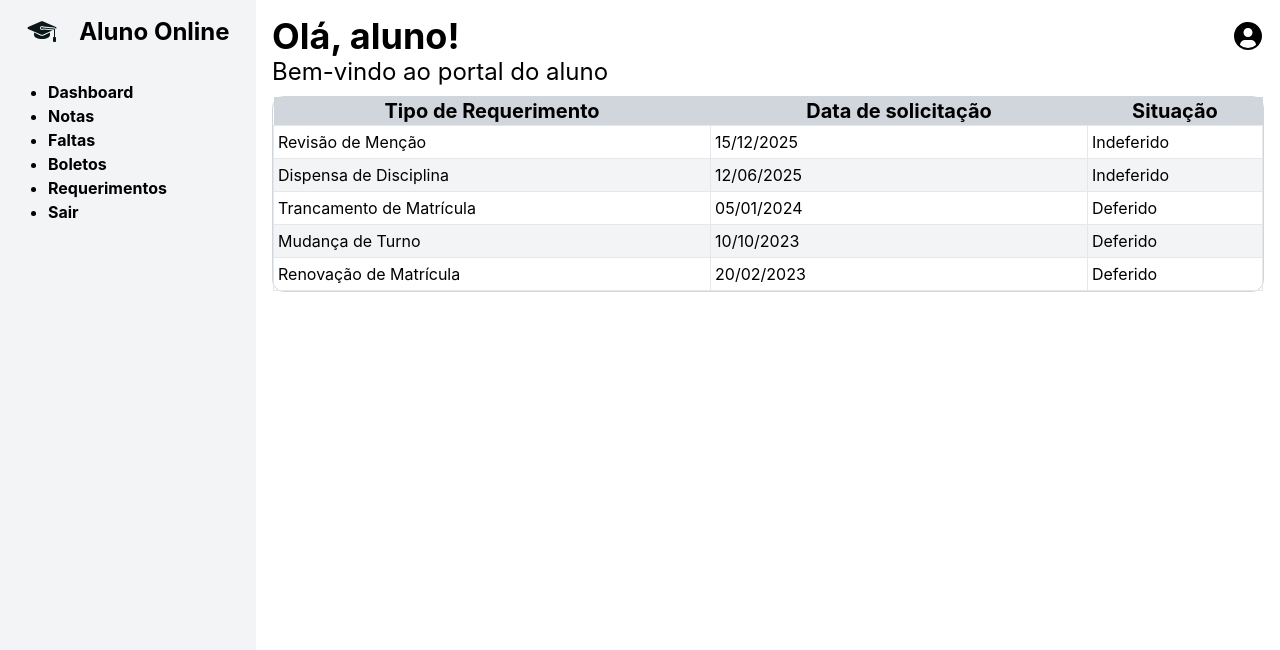
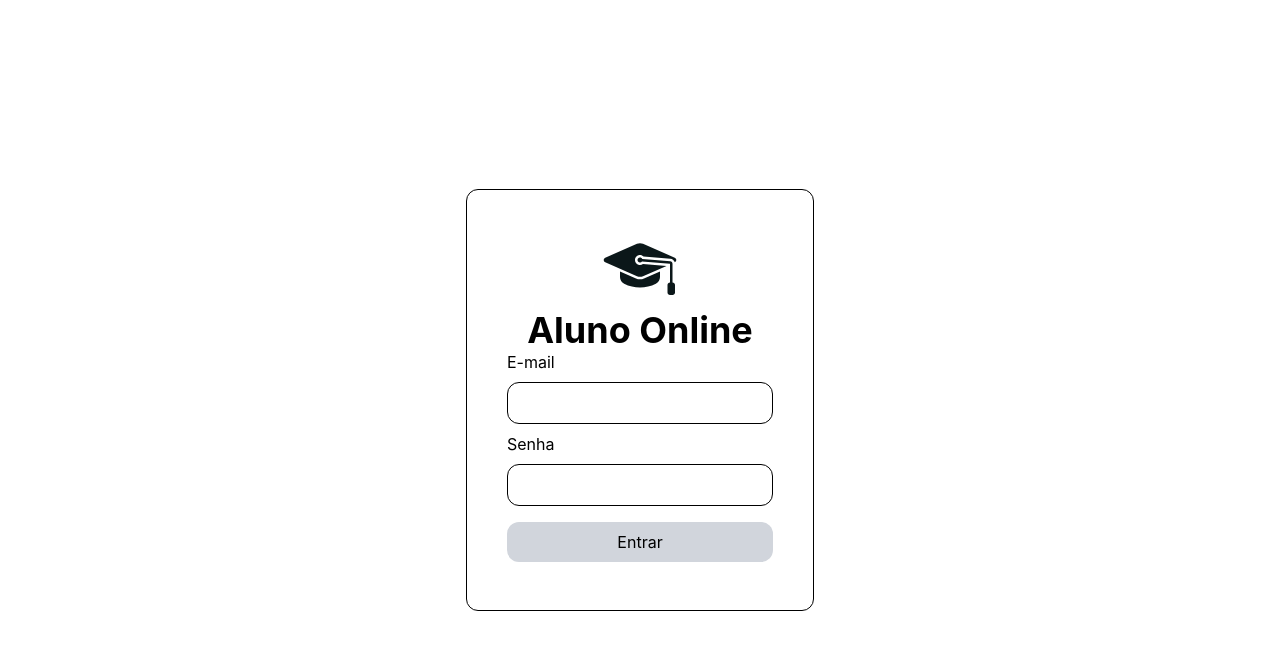
Before and after one commit to LightThe/ADS032-frontend-2026-1, a React (Vite) app in the folder praticas/aluno-online-react/: page / in a window 1280 px wide. Shown: the top 650 px of the page. Built offline with nearby package versions, Linux system fonts and the light colour scheme.

Commit message:
feat: conclui pratica05. Fecha #9

```diff
--- a/praticas/aluno-online-react/src/App.jsx
+++ b/praticas/aluno-online-react/src/App.jsx
@@ -4,11 +4,13 @@ import Notas from "./pages/Notas";
 import Faltas from "./pages/Faltas";
 import Boletos from "./pages/Boletos";
 import Requerimentos from "./pages/Requerimentos";
+import Login from "./pages/Login";
 
 function App() {
-  const pagina = 5;
+  const pagina = 0;
   return (
     <>
+      {pagina == 0 && <Login /> }
       {pagina == 1 && <Dashboard /> }
       {pagina == 2 && <Notas /> }
       {pagina == 3 && <Faltas /> }
--- /dev/null
+++ b/praticas/aluno-online-react/src/components/BotaoSubmit.jsx
@@ -0,0 +1,7 @@
+export default function BotaoSubmit({ children }) {
+  return (
+    <button type="submit" className="bg-gray-300 my-2 p-2 rounded-xl w-full">
+      {children}
+    </button>
+  );
+}
--- /dev/null
+++ b/praticas/aluno-online-react/src/components/FormLogin.jsx
@@ -0,0 +1,54 @@
+import { useState } from "react";
+import InputEmail from "./InputEmail";
+import InputSenha from "./InputSenha";
+import BotaoSubmit from "./BotaoSubmit";
+
+function validarEmail(email) {
+    // SIM (desculpa)
+  return email.match(
+    /^(?!\.)(?!.*\.\.)([a-z0-9_'+\-.]*)[a-z0-9_'+-]@([a-z0-9][a-z0-9-]*\.)+[a-z]{2,}$/i,
+  );
+}
+
+export default function FormLogin() {
+  const [email, setEmail] = useState();
+  const [senha, setSenha] = useState();
+  const [emailErro, setEmailErro] = useState();
+  const [senhaErro, setSenhaErro] = useState();
+
+  const updateEmail = (e) => {
+    setEmail(e.target.value);
+    setEmailErro();
+  };
+
+  const updateSenha = (e) => {
+    setSenha(e.target.value);
+    setSenhaErro();
+  };
+
+  const handleSubmit = (e) => {
+    e.preventDefault();
+    if(email){
+        if (!validarEmail(email)) {
+          setEmailErro("Insira um e-mail válido");
+        }
+    }
+    else{
+        setEmailErro("E-mail é obrigatório")
+    }
+    if (!senha) {
+      setSenhaErro("Senha é obrigatório");
+    }
+    else if (senha.length < 6) {
+        setSenhaErro("A senha deve ter no mínimo 6 caracteres");
+    }
+  };
+
+  return (
+    <form onSubmit={handleSubmit}>
+      <InputEmail erro={emailErro} updateValor={updateEmail} />
+      <InputSenha erro={senhaErro} updateValor={updateSenha} />
+      <BotaoSubmit>Entrar</BotaoSubmit>
+    </form>
+  );
+}
--- /dev/null
+++ b/praticas/aluno-online-react/src/components/InputEmail.jsx
@@ -0,0 +1,17 @@
+function InputEmail({ erro, updateValor }) {
+  return (
+    <>
+      <label htmlFor="email">E-mail</label>
+      <input
+        className="block my-2 border border-black rounded-xl p-2"
+        type="text"
+        id="email"
+        name="email"
+        onChange={updateValor}
+      />
+      <p className="text-red-600 text-center text-xs mb-2">{erro}</p>
+    </>
+  );
+}
+
+export default InputEmail;
--- /dev/null
+++ b/praticas/aluno-online-react/src/components/InputSenha.jsx
@@ -0,0 +1,17 @@
+function InputSenha({ erro, updateValor }) {
+  return (
+    <>
+      <label htmlFor="senha">Senha</label>
+      <input
+        className="block mt-2 border border-black rounded-xl p-2"
+        type="password"
+        id="senha"
+        name="senha"
+        onChange={updateValor}
+      />
+      <p className="text-red-600 text-center text-xs mb-2">{erro}</p>
+    </>
+  );
+}
+
+export default InputSenha;
--- /dev/null
+++ b/praticas/aluno-online-react/src/pages/Login.jsx
@@ -0,0 +1,12 @@
+import logo from "../assets/learn.svg";
+import FormLogin from "../components/FormLogin";
+
+export default function Login() {
+  return (
+    <main className="flex flex-col items-center border rounded-xl h-min p-10 mx-auto my-auto">
+      <img src={logo} alt="Icone da aplicação" className="w-20 h-20" />
+      <h1 className="text-4xl font-bold">Aluno Online</h1>
+      <FormLogin />
+    </main>
+  );
+}
```
